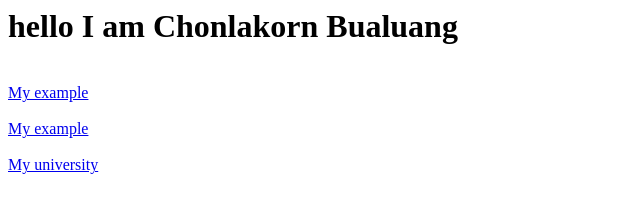
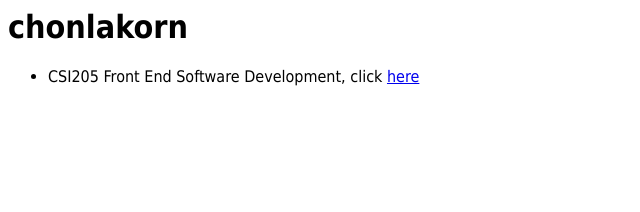
Before and after one commit to chonlakornb/chonlakornb.github.io, a plain HTML site: page index.html in a window 1280 px wide. Shown: the whole page, without its empty margins (0-640 px from the left). Drawn offline with Linux system fonts and the light colour scheme.

Commit message:
Update index.html

```diff
--- a/index.html
+++ b/index.html
@@ -1,4 +1,16 @@
-<h1>hello I am Chonlakorn Bualuang</h1>
-<br><a href='./Example'>My example</a></br>
-<br><a href='https://chonlakornb.github.io/Example'>My example</a></br>
-<br><a href='https://www.spu.ac.th'>My university</a></br>
+<html>
+  <head>
+    <title>chonlakornb</title>
+    <style>
+      body{font-family: Tahoma, Verdana, Segoe, sans-serif;}
+    </style>
+  </head>
+  <body>
+    <h1>chonlakorn</h1>
+    <ul>
+      <li>
+      CSI205 Front End Software Development, click <a href='https://chonlakornb.github.io/_multipages'>here</a>
+      </li>
+    </ul>
+  </body>
+</html>
```
